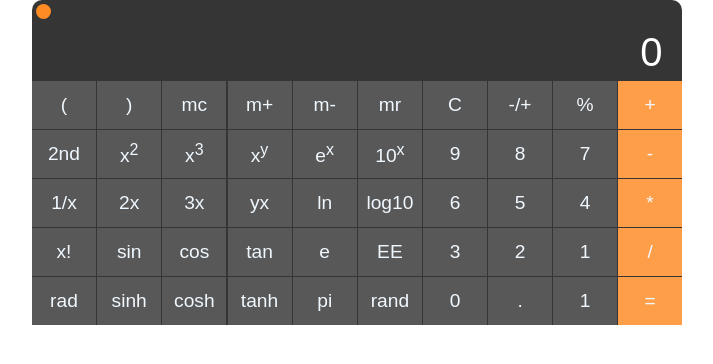
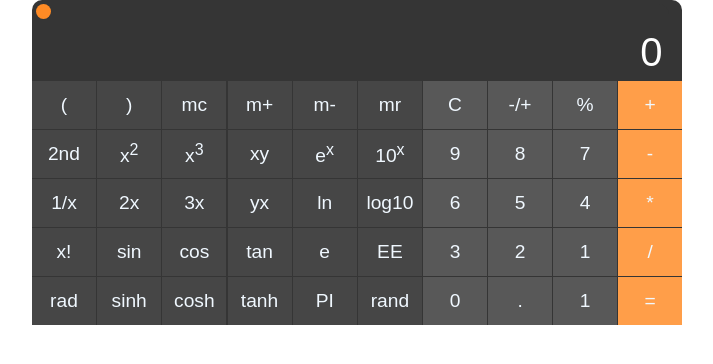
Before and after one commit to Shashwattejaswi/calculator, a React (Create React App) app: page / in a window 1280 px wide. Both pictures are taken after a click on the element 522 px from the left and 11 px from the top of the page. Shown: the top 364 px of the page, without its empty margins (283-996 px from the left). Built offline with nearby package versions, Linux system fonts and the light colour scheme.

Commit message:
75% works done in expanded calculator

```diff
--- a/src/Calculator.js
+++ b/src/Calculator.js
@@ -106,12 +106,19 @@ const Calculator=()=>
                 return ex===true ? changeExpand(false) :  changeExpand(true);
 
             }
+            const mathExp=(e)=>
+                {
+                    // let val=item.val;
+
+                    changeNum(e(num));
+
+                }
         return(
             <div className="containar">
                 <HeadBar expandbtn={expandbtn}/>
                 <input className="rsltBox" value={num}/>
                 <div className="btnBox">
-                    {expand && <ExpandBox/>}
+                    {expand && <ExpandBox mathExp={mathExp}/>}
                     <StdBox takePutNum={takePutNum} operate={operate}/>
                 </div>
 
--- a/src/IFunction.js
+++ b/src/IFunction.js
@@ -1,3 +1,9 @@
+
+
+
+const expandArray=[{val:'(',func:""},')','mc','m+','m-','mr','2nd','x2','x3','xy','ex','10x','1/x','2x','3x','yx','ln','log10','x!','sin','cos','tan','e','EE','rad','sinh','cosh','tanh','pi','rand'];
+
+
 export const priority=(char)=>
     {
         switch(char)
--- a/src/btnBox/ExpandBox.js
+++ b/src/btnBox/ExpandBox.js
@@ -1,13 +1,20 @@
 import "./box.css"
-const ExpandBox=()=>
+const ExpandBox=({mathExp})=>
     {
-        const expandArray=['(',')','mc','m+','m-','mr','2nd','x2','x3','xy','ex','10x','1/x','2x','3x','yx','ln','log10','x!','sin','cos','tan','e','EE','rad','sinh','cosh','tanh','pi','rand'];
+        const expandArray=['(',')','mc','m+','m-','mr','2nd',{val:"x2",func:(a)=>{return Math.pow(a,2)}},{val:"x3",func:(a)=>{return Math.pow(a,3)}},'xy',{val:"ex",func:(a)=>{return Math.exp(a)}},{val:"10x",func:(a)=>{return Math.pow(10,a)}},'1/x',{val:"2x",func:(a)=>{return Math.sqrt(a)}},{val:"3x",func:(a)=>{return Math.cbrt(a)}},'yx','ln',{val:"log10",func:(a)=>{return Math.log10(a)}},{val:"x!",func:(a)=>{let sum=1;while(a!=0){sum=sum*a;a--}return sum}},'sin','cos','tan','e','EE','rad','sinh','cosh','tanh',{val:"PI",func:(a)=>{return Math.PI}},{val:"rand",func:(a)=>{return Math.floor(Math.random()*1000)}}];
+
         return(
             <div className="ExpandBox">
                 {expandArray.map((item,index)=>{
-                    if(index>6 && index<=11)
-                        return <button value={item} index={index} className={'StdBoxItem'} >{item.substring(0,item.length-1)}<sup>{item.substring(item.length-1,item.length)}</sup></button>
-                    return <button value={item} index={index} className={'StdBoxItem'} >{item}</button>
+                    if(index>6 && index<=8 || index>9 && index<12 )
+
+                        return <button onClick={()=>{mathExp(item.func)}} value={item.val} className={'Exp'} >{item.val.substring(0,item.val.length-1)}<sup>{item.val.substring(item.val.length-1,item.val.length)} </sup></button>
+                    if(index==17 || index>12 && index<=14 || index==18 || index==28 || index==29)
+                        return <button onClick={()=>{mathExp(item.func)}} value={item.val}className={'Exp'} >{item.val}</button>
+                    else
+                    return <button value={item} index={index} className={'Exp'} >{item}</button>
+
+
                 })}
             </div>
         )
--- a/src/btnBox/StdBox.js
+++ b/src/btnBox/StdBox.js
@@ -11,10 +11,11 @@ const StdBox=({takePutNum,operate})=>
                             {
                                 return <button value={item} index={index} className={'operator'+' '+'StdBoxItem'} onClick={(e)=>{operate(e)}}>{item}</button>
                             }
-                        if((index===19 && index===16))
-                            {
-                                return <button value={item} index={index} onClick={(e)=>{takePutNum(e)}} className={'operator'+' '+'roundBtn'}>{item}</button>
-                            }
+
+                        // else if((index===19 && index===16))
+                        //     {
+                        //         return <button value={item} index={index} onClick={(e)=>{takePutNum(e)}} className={'operator'+' '+'roundBtn'}>{item}</button>
+                        //     }
                        if((item>=0 && item<=9) ||item==='.' || item==='C')
                         return <button value={item} index={index} className='StdBoxItem' onClick={(e)=>{takePutNum(e)}}>{item}</button>
 
--- a/src/btnBox/box.css
+++ b/src/btnBox/box.css
@@ -38,6 +38,10 @@ button
     font-size: larger;
 
 }
+.Exp
+{
+    background-color: rgb(70, 70, 70);
+}
 
 button:hover{
     background-color: rgb(58, 58, 58);;
```
